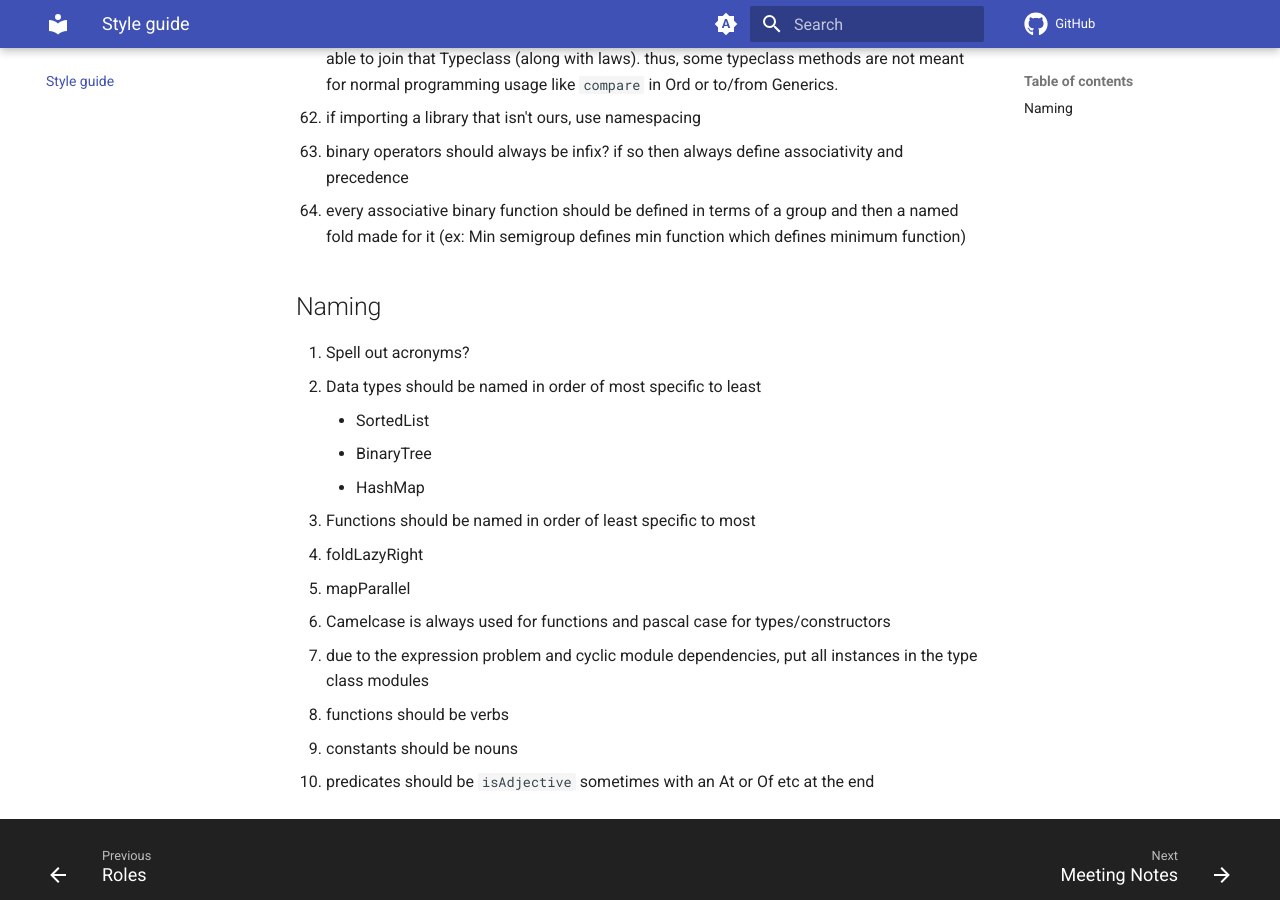
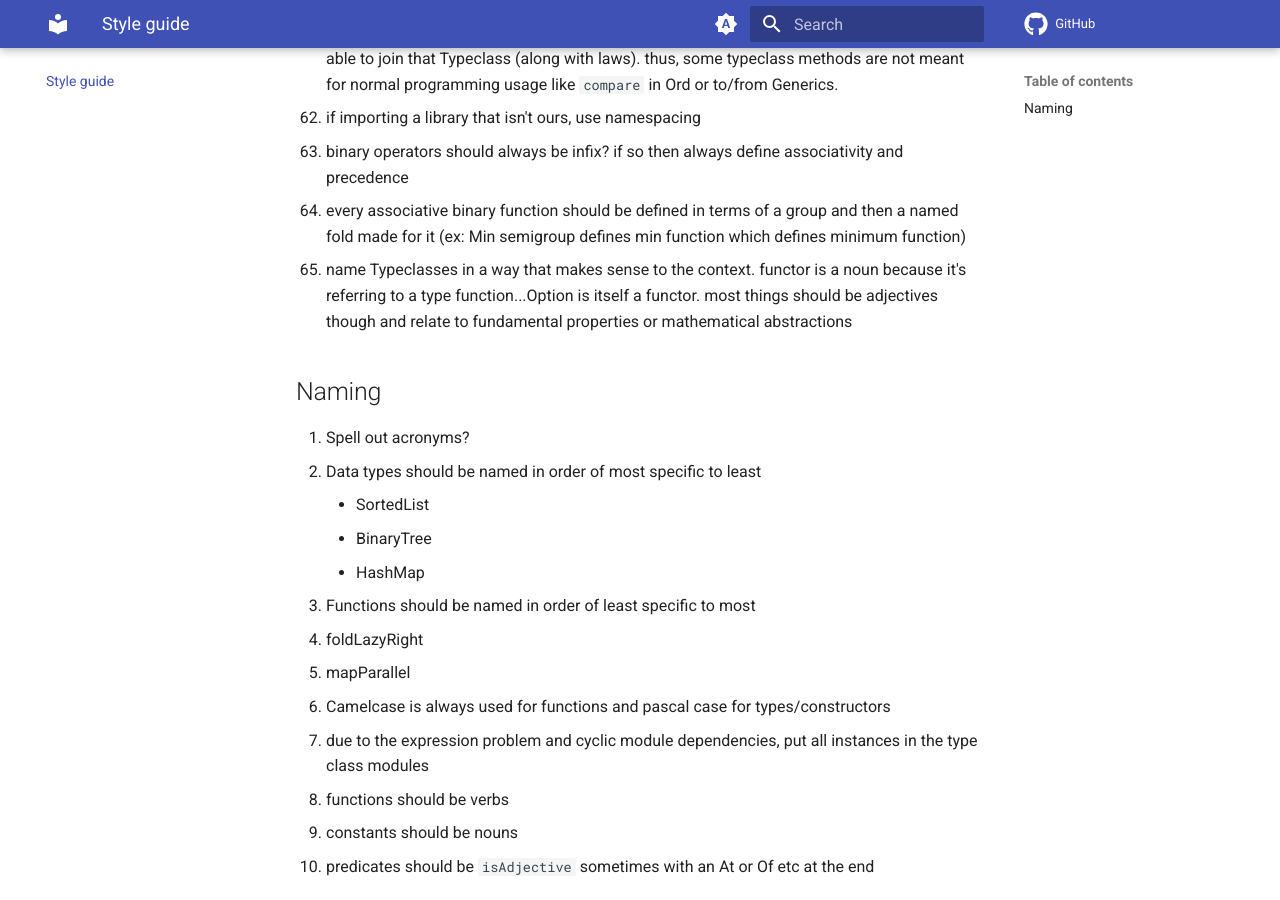
Before and after one commit to solvex-software/solvex-internal-documentation, an MkDocs documentation site: the page built from docs/style-guide.md, in a window 1280 px wide and 900 px high, scrolled down 2936 px. Built offline with MkDocs 1.6.1 and Material for MkDocs 9.7.7, drawn with Linux system fonts in a browser that asks for light colours; comment, search, counter and statistics services are not loaded.

Commit message:
Update style-guide.md

```diff
--- a/docs/style-guide.md
+++ b/docs/style-guide.md
@@ -69,6 +69,7 @@
 1. if importing a library that isn't ours, use namespacing
 1. binary operators should always be infix? if so then always define associativity and precedence
 1. every associative binary function should be defined in terms of a group and then a named fold made for it (ex: Min semigroup defines min function which defines minimum function)
+1. name Typeclasses in a way that makes sense to the context. functor is a noun because it's referring to a type function...Option is itself a functor. most things should be adjectives though and relate to fundamental properties or mathematical abstractions
 ## Naming
 1. Spell out acronyms?
 1. Data types should be named in order of most specific to least
```
